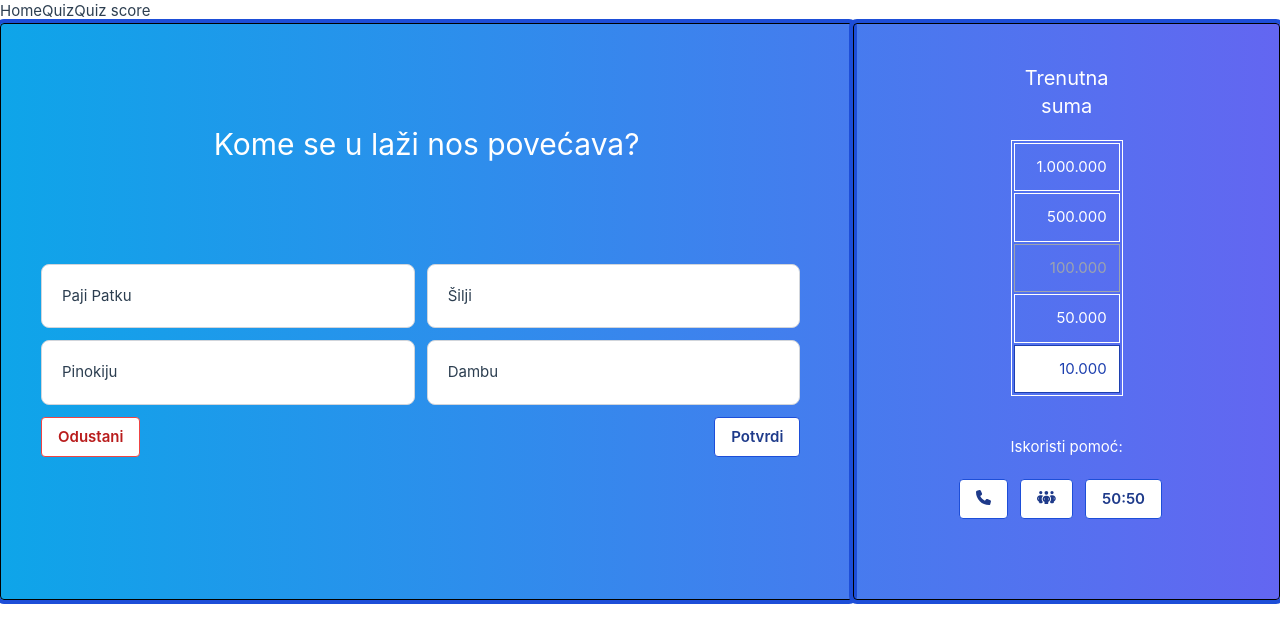
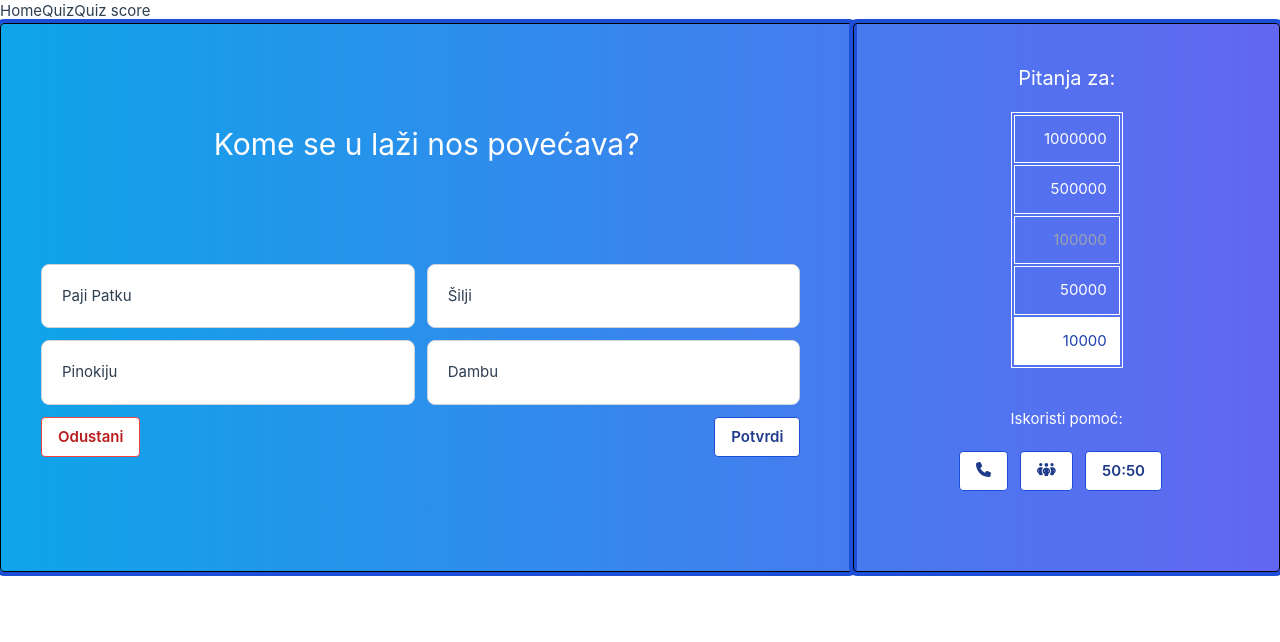
Before and after one commit to ABusbaher/millionaire-quiz, a Vue app: page /quiz in a window 1280 px wide. Shown: the top 642 px of the page. Built offline with nearby package versions, Linux system fonts and the light colour scheme.

Commit message:
Create CurrentAmount and ConfirmAnswer components

```diff
--- /dev/null
+++ b/src/components/CurrentAmount.vue
@@ -0,0 +1,39 @@
+<script>
+import { mapState } from "vuex";
+
+
+export default {
+    name: "CurrentAmount",
+    computed: {
+        ...mapState(['currentScore','scores']),
+        format_scores() {
+            // reverse order of scores and takeout first and last element (0 and 2000000)
+            const reverseScores = this.scores.slice(1, -1).reverse();
+            return reverseScores;
+        },
+    }
+}
+</script>
+<template>
+    <div class="grid grid-cols-3 gap-1">
+        <div></div>
+        <div>
+          <h3 class="text-white text-center text-xl text-bold pt-10 pb-5">
+          Pitanja za:
+          </h3>
+         <table class="border-separate border border-white text-white w-full text-right">
+            <tbody :key="score" v-for="(score) in format_scores" >
+                <tr>
+                    <td class="border border-white p-3"
+                        :class="[
+                            this.currentScore == score ? 'border border-blue-800 bg-white text-blue-800' : ''
+                            ,score == 100000 ? 'border border-gray-400 text-gray-400' : ''
+                            ]"
+                        >{{score}}
+                    </td>
+                </tr>
+            </tbody>
+         </table>
+        </div>
+      </div>
+</template>
--- a/src/components/Questions.vue
+++ b/src/components/Questions.vue
@@ -1,6 +1,7 @@
 <script>
 import { mapMutations, mapState } from "vuex";
 import QuitQuiz from "./buttons/QuitQuiz.vue";
+import ConfirmAnswer from "./buttons/ConfirmAnswer.vue";
 
 export default {
     data() {
@@ -68,22 +69,21 @@ export default {
                 ],
             }],
             selectedAnswer: "",
-            correctAnswer: "",
             currentQuestionObj: {},
             isAnswered: false,
         }
     },
     components: {
         QuitQuiz,
+        ConfirmAnswer,
     },
     methods: {
         ...mapMutations(["nextScore", "setCurrentScore","previousScore"]),
-        answered(event) {
-            event.preventDefault();
-            if (this.selectedAnswer == "") {
+        answered(value) {
+           if (value == "") {
                 return alert("Niste izabrali odgovor");
             };
-            if (event.target.value == this.currentQuestionObj.correctAnswer) {
+            if (value == this.currentQuestionObj.correctAnswer) {
                 alert("Odgovor je tačan");
                 this.isAnswered = true;
                 setTimeout(() => {
@@ -156,13 +156,10 @@ export default {
 
     <div class="flex justify-between">
         <QuitQuiz/>
-        <button
+        <ConfirmAnswer
             :value=this.selectedAnswer
-            @click="answered($event)"
-            class="bg-white hover:bg-blue-800 text-blue-900 font-semibold
-            hover:text-white py-2 px-4 border border-blue-700 hover:border-transparent rounded mr-3">
-            Potvrdi
-        </button>
+            @onClick="answered"
+        />
     </div>
 
 </template>
--- /dev/null
+++ b/src/components/buttons/ConfirmAnswer.vue
@@ -0,0 +1,18 @@
+<script>
+export default {
+  name: "ConfirmAnswer",
+  props: {
+    onClick: String,
+  },
+  emits: ["onClick"],
+}
+</script>
+<template>
+    <button
+        :value="onClick"
+        @click.prevent="$emit('onClick', $event.target.value)"
+        class="bg-white hover:bg-blue-800 text-blue-900 font-semibold
+        hover:text-white py-2 px-4 border border-blue-700 hover:border-transparent rounded mr-3">
+        Potvrdi
+    </button>
+</template>
--- a/src/views/QuizView.vue
+++ b/src/views/QuizView.vue
@@ -2,12 +2,14 @@
 import CloseApp from "../components/buttons/CloseApp.vue";
 import StartQuiz from "../components/buttons/StartQuiz.vue";
 import Questions from "../components/Questions.vue";
+import CurrentAmount from "../components/CurrentAmount.vue";
 
 export default {
   components: {
           StartQuiz,
           CloseApp,
           Questions,
+          CurrentAmount,
   },
 }
 </script>
@@ -23,35 +25,8 @@ export default {
     </div>
 
     <div class="basis-1/4 md:basis-1/3 border rounded border-black outline outline-4 outline-blue-700 pl-10 pr-10 pb-20">
-      <div class="grid grid-cols-3 gap-1">
-        <div></div>
-        <div>
-          <h3 class="text-white text-center text-xl text-bold pt-10 pb-5">
-          Trenutna suma
-          </h3>
-          <table class="border-separate border border-white text-white w-full text-right">
-          <tbody>
-            <tr>
-              <td class="border border-white p-3">1.000.000</td>
-            </tr>
-            <tr>
-              <td class="border border-white p-3">500.000</td>
-            </tr>
-            <tr>
-              <td class="border border-gray-400 text-gray-400 p-3">100.000</td>
-            </tr>
-            <tr>
-              <td class="border border-white p-3">50.000</td>
-            </tr>
-            <tr>
-              <td class="border border-blue-800 bg-white text-blue-800 p-3">10.000</td>
-            </tr>
-          </tbody>
-        </table>
-        </div>
-      </div>
 
-
+      <CurrentAmount/>
       <h3 class="text-white text-l text-bold text-center pt-10 pb-5">
         Iskoristi pomoć:
       </h3>
```
Lines whose indentation alone changed are shown as unchanged.
